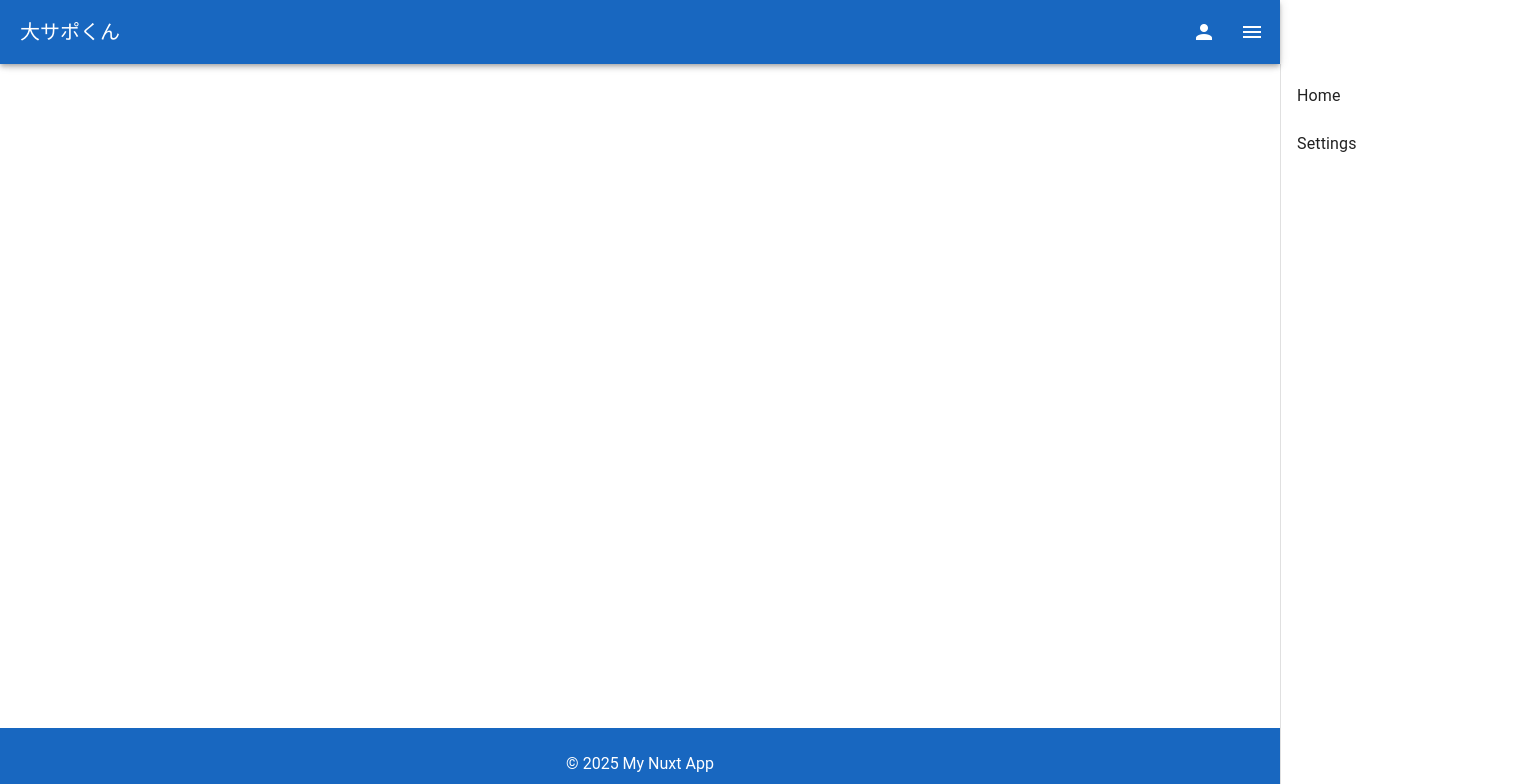
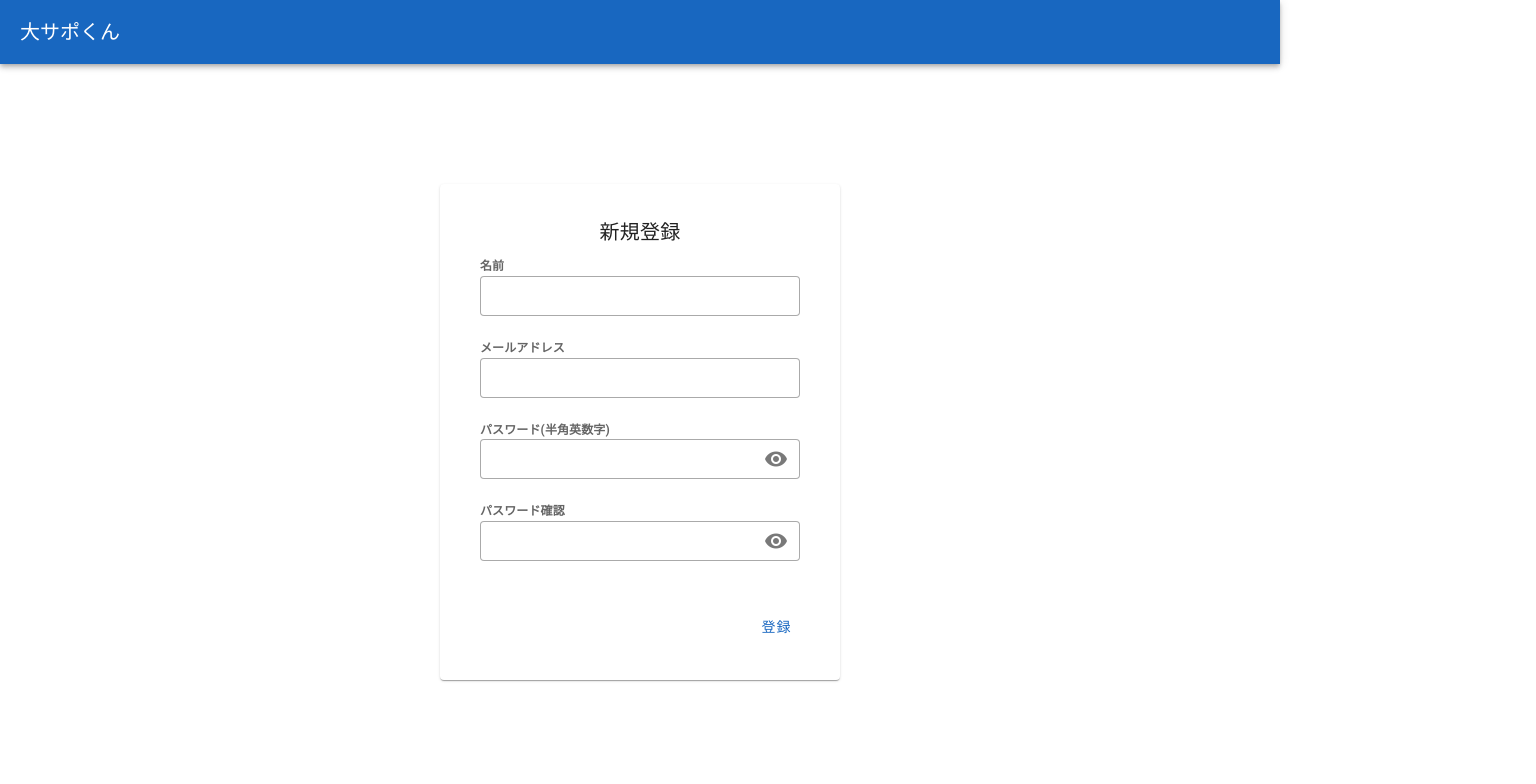
Before and after one commit to usamaru0606/tech_present_2025, a Nuxt app in the folder app_client/diet-support-app/: page /register in a window 1280 px wide. Shown: the top 784 px of the page, 1536 px wide, since content can reach past the window. Built offline with nearby package versions, Linux system fonts and the light colour scheme.

Commit message:
ログイン画面と新規登録画面のUI仮実装

```diff
--- a/app_client/diet-support-app/layouts/default.vue
+++ b/app_client/diet-support-app/layouts/default.vue
@@ -11,12 +11,14 @@
       </v-btn>
     </v-app-bar>
 
+    <ClientOnly>
       <v-navigation-drawer v-model="drawer" app temporary location="end">
         <v-list>
           <v-list-item title="Home" />
           <v-list-item title="Settings" />
         </v-list>
       </v-navigation-drawer>
+    </ClientOnly>
 
     <v-main>
       <v-container class="pa-4">
--- /dev/null
+++ b/app_client/diet-support-app/model/userinfo.ts
@@ -0,0 +1,10 @@
+export interface UserInfo {
+  guid:string
+  name: string
+  gender:string
+  age:number
+  birthday:string
+  email: string
+  password: string
+  passwordConfirm:string
+}
--- a/app_client/diet-support-app/nuxt.config.ts
+++ b/app_client/diet-support-app/nuxt.config.ts
@@ -14,5 +14,12 @@ export default defineNuxtConfig({
     ssr: {
       noExternal: ['vuetify'],
     },
+    server:{
+      hmr:{
+        protocol:'ws',
+        host:'localhost',
+        port:3000,
+      }
+    }
   },
 })
--- a/app_client/diet-support-app/package.json
+++ b/app_client/diet-support-app/package.json
@@ -14,6 +14,7 @@
     "nuxt": "^3.17.4",
     "sass": "^1.89.0",
     "sass-loader": "^13.3.3",
+    "uuid": "^11.1.0",
     "vue": "^3.5.14",
     "vue-router": "^4.5.1",
     "vuetify": "^3.8.0-beta.0"
--- a/app_client/diet-support-app/pages/login.vue
+++ b/app_client/diet-support-app/pages/login.vue
@@ -1,9 +1,8 @@
 <template>
   <v-container class="fill-height d-flex flex-column justify-center pb-10">
-    <!-- 中央に表示されるタイトル -->
     <v-label class="text-h5 mb-4">ログイン</v-label>
 
-    <!-- 中央に表示されるログインカード -->
+    <v-container class="container">
       <v-card min-width="360">
         <v-card-text>
           <v-label class="label">メールアドレス</v-label>
@@ -13,7 +12,7 @@
             type="email"
             density="compact"
             variant="outlined"
-          @keydown.enter="focusPassword"
+            @keydown.enter="FocusPassword"
           />
 
           <v-label class="label">パスワード(半角英数字)</v-label>
@@ -25,10 +24,11 @@
             variant="outlined"
             hide-details
             @keydown.enter="Login"
+            :append-inner-icon="showPassword ? 'mdi-eye-off' : 'mdi-eye'"
+            @click:append-inner="SwitchPasswordVisibility"
           />
           <v-checkbox
-        v-model="showPassword"
-        label="パスワードを表示する"
+            label="次回から自動でログインする"
             class="checkbox"
             density="compact"
             hide-details
@@ -55,6 +55,26 @@
           <v-btn color="primary" @click="Login">ログイン</v-btn>
         </v-card-actions>
       </v-card>
+
+      <div class="d-flex flex-column align-items-endmt-2">
+        <v-btn
+          density="compact"
+          variant="text"
+          class="text-caption mb-1 mt-1 textbtn"
+        >
+          パスワードを忘れた方はこちら
+        </v-btn>
+        <v-btn
+          density="compact"
+          color="primary"
+          variant="text"
+          class="text-caption textbtn"
+          @click="GoRegisterPage"
+        >
+          新規登録
+        </v-btn>
+      </div>
+    </v-container>
   </v-container>
 </template>
 
@@ -65,29 +85,36 @@ definePageMeta({
   layout: "blank",
 });
 
-const { loginForm, error, Login } = LoginViewModel();
+const { loginForm, error, Login, GoRegisterPage } = LoginViewModel();
 const showPassword = ref(false);
-const emailField = ref()
-const passwordField = ref()
+const emailField = ref();
+const passwordField = ref();
 
-function focusPassword() {
-  passwordField.value?.focus()
+function FocusPassword() {
+  passwordField.value?.focus();
+}
+
+function SwitchPasswordVisibility() {
+  showPassword.value = !showPassword.value;
 }
 </script>
 
 <style scoped>
+.container{
+    max-width: 600px;
+}
 .label {
   color: black;
   font-size: 12px;
   font-weight: bold;
 }
 
-.checkbox{
+.checkbox {
   font-size: 12px;
   margin-bottom: 10px;
 }
 
-.checkbox >>> .v-label{
+.checkbox :deep(.v-label) {
   font-size: 12px;
 }
 
@@ -100,4 +127,8 @@ function focusPassword() {
 .invisible {
   visibility: hidden;
 }
+
+.textbtn {
+  width: fit-content;
+}
 </style>
--- /dev/null
+++ b/app_client/diet-support-app/pages/register.vue
@@ -0,0 +1,104 @@
+<template>
+  <v-container class="fill-height d-flex align-center justify-center">
+    <v-card class="pa-6" width="400">
+      <v-card-title class="text-h6 text-center">新規登録</v-card-title>
+
+      <v-card-text>
+        <v-label class="label">名前</v-label>
+        <v-text-field
+          v-model="form.name"
+          ref="emailField"
+          type="email"
+          density="compact"
+          variant="outlined"
+        />
+        <v-label class="label">メールアドレス</v-label>
+        <v-text-field
+          v-model="form.email"
+          ref="emailField"
+          type="email"
+          density="compact"
+          variant="outlined"
+        />
+        <v-label class="label">パスワード(半角英数字)</v-label>
+        <v-text-field
+          v-model="form.password"
+          ref="passwordField"
+          :type="showPassword ? 'text' : 'password'"
+          density="compact"
+          variant="outlined"
+          :append-inner-icon="showPassword ? 'mdi-eye-off' : 'mdi-eye'"
+          @click:append-inner="SwitchPasswordVisibility"
+        />
+        <v-label class="label">パスワード確認</v-label>
+        <v-text-field
+          v-model="form.passwordConfirm"
+          ref="passwordField"
+          :type="showPassword ? 'text' : 'password'"
+          density="compact"
+          variant="outlined"
+          hide-details
+          :append-inner-icon="showPassword ? 'mdi-eye-off' : 'mdi-eye'"
+          @click:append-inner="SwitchPasswordVisibility"
+        />
+
+        <v-alert
+          :class="{ invisible: !error }"
+          aaa
+          type="error"
+          variant="text"
+          class="ma-0 pa-0 fixed-height"
+          density="compact"
+          :icon="false"
+        >
+          {{ error }}
+
+          <template #prepend v-if="error">
+            <v-icon size="22" color="error">mdi-alert-circle</v-icon>
+          </template>
+        </v-alert>
+      </v-card-text>
+
+      <v-card-actions class="justify-end mb-1">
+        <v-btn color="primary" @click="Register">登録</v-btn>
+      </v-card-actions>
+    </v-card>
+  </v-container>
+</template>
+
+<script setup lang="ts">
+import { RegisterViewModel } from '~/viewmodel/register_vm'
+
+definePageMeta({
+  layout: 'blank',
+})
+
+const { form, error, Register } = RegisterViewModel()
+const showPassword = ref(false);
+
+function SwitchPasswordVisibility() {
+  showPassword.value = !showPassword.value
+}
+</script>
+
+<style scoped>
+.label {
+  color: black;
+  font-size: 12px;
+  font-weight: bold;
+}
+
+.fixed-height {
+  min-height: 23px;
+  font-size: 12px;
+  font-weight: bold;
+}
+
+.invisible {
+  visibility: hidden;
+}
+
+.textbtn{
+    width: fit-content;
+}
+</style>
--- a/app_client/diet-support-app/viewmodel/login_vm.ts
+++ b/app_client/diet-support-app/viewmodel/login_vm.ts
@@ -21,9 +21,14 @@ export const LoginViewModel = () => {
     }
   };
 
+  const GoRegisterPage = async() => {
+  await router.push("/register");
+}
+
   return {
     loginForm,
     error,
     Login,
+    GoRegisterPage
   };
 };
--- /dev/null
+++ b/app_client/diet-support-app/viewmodel/register_vm.ts
@@ -0,0 +1,54 @@
+import type { UserInfo } from '~/model/userinfo'
+import{v4 as uuidv4} from 'uuid'
+
+export const RegisterViewModel = () => {
+  const form = ref<UserInfo>({
+  guid: uuidv4(),
+  name: '',
+  gender:'',
+  age:0,
+  birthday:'',
+  email: '',
+  password: '',
+  passwordConfirm: '',
+  })
+
+  const error = ref('')
+  const router = useRouter()
+
+  const validate = (): boolean => {
+    if (
+      !form.value.name ||
+      !form.value.email ||
+      !form.value.password ||
+      !form.value.passwordConfirm
+    ) {
+      error.value = 'すべての項目を入力してください'
+      return false
+    }
+
+    if (form.value.password !== form.value.passwordConfirm) {
+      error.value = 'パスワードと確認用パスワードが一致しません'
+      return false
+    }
+
+    error.value = ''
+    return true
+  }
+
+  const Register = async () => {
+    if (!validate()) return
+
+    try {
+      await router.push('/login')
+    } catch (e) {
+      error.value = '登録に失敗しました'
+    }
+  }
+
+  return {
+    form,
+    error,
+    Register,
+  }
+}
```
Also changed, not shown: 2 other files (tests, documents, lock files or other folders). Lines whose indentation alone changed are shown as unchanged.
